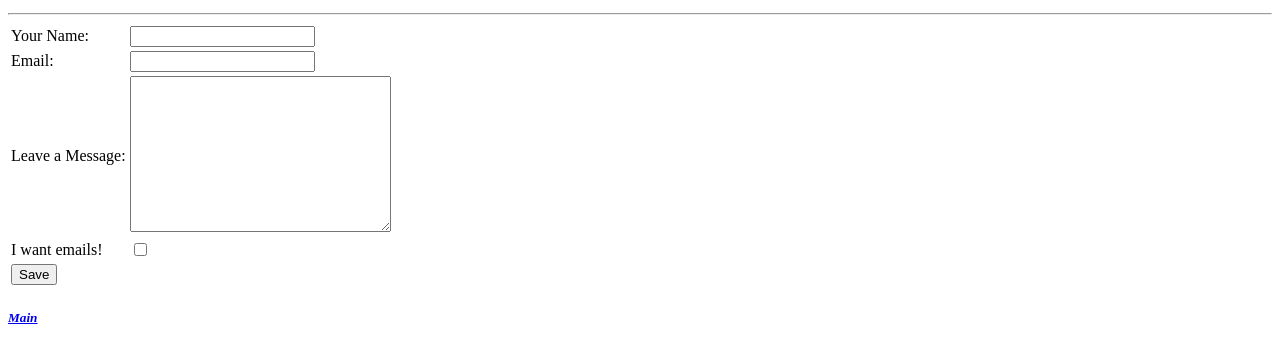
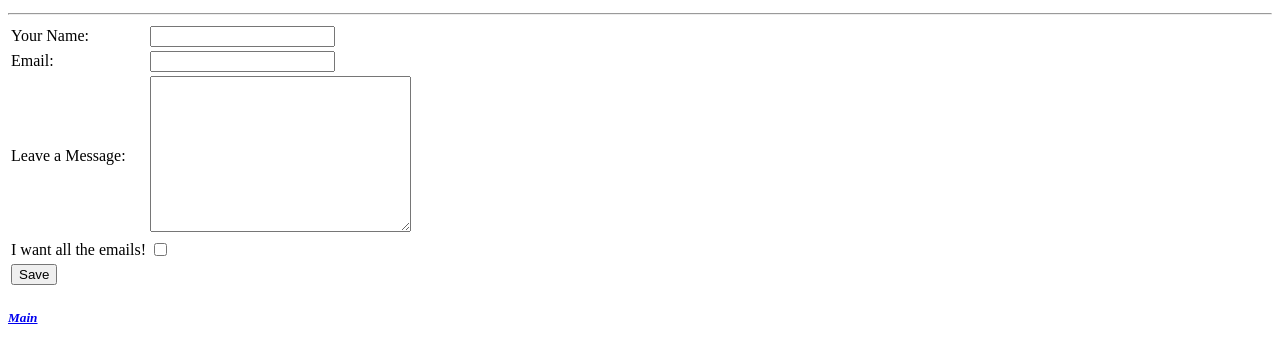
Before and after one commit to AmosMaddux/MyFirstWebsite, a plain HTML site: page contact-me.html in a window 1280 px wide. Shown: the part 119-482 px from the top of the page. Drawn offline with Linux system fonts and the light colour scheme.

Commit message:
Update contact-me.html

```diff
--- a/contact-me.html
+++ b/contact-me.html
@@ -41,7 +41,7 @@
             </tr>
             <tr>
                 <td>
-                    <label for="email-list">I want emails!</label>
+                    <label for="email-list">I want all the emails!</label>
                 </td>
                 <td>
                     <input type="checkbox">
```
